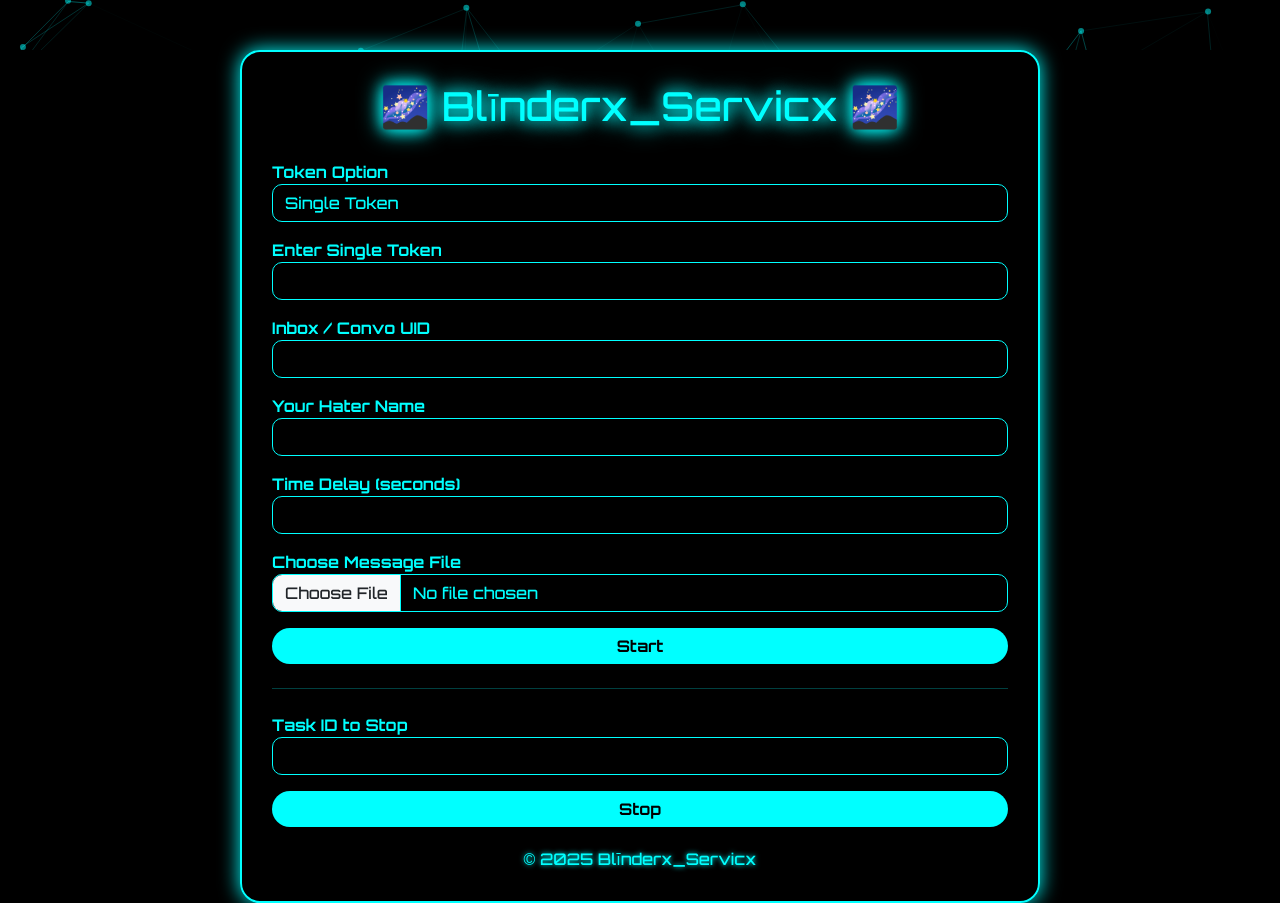
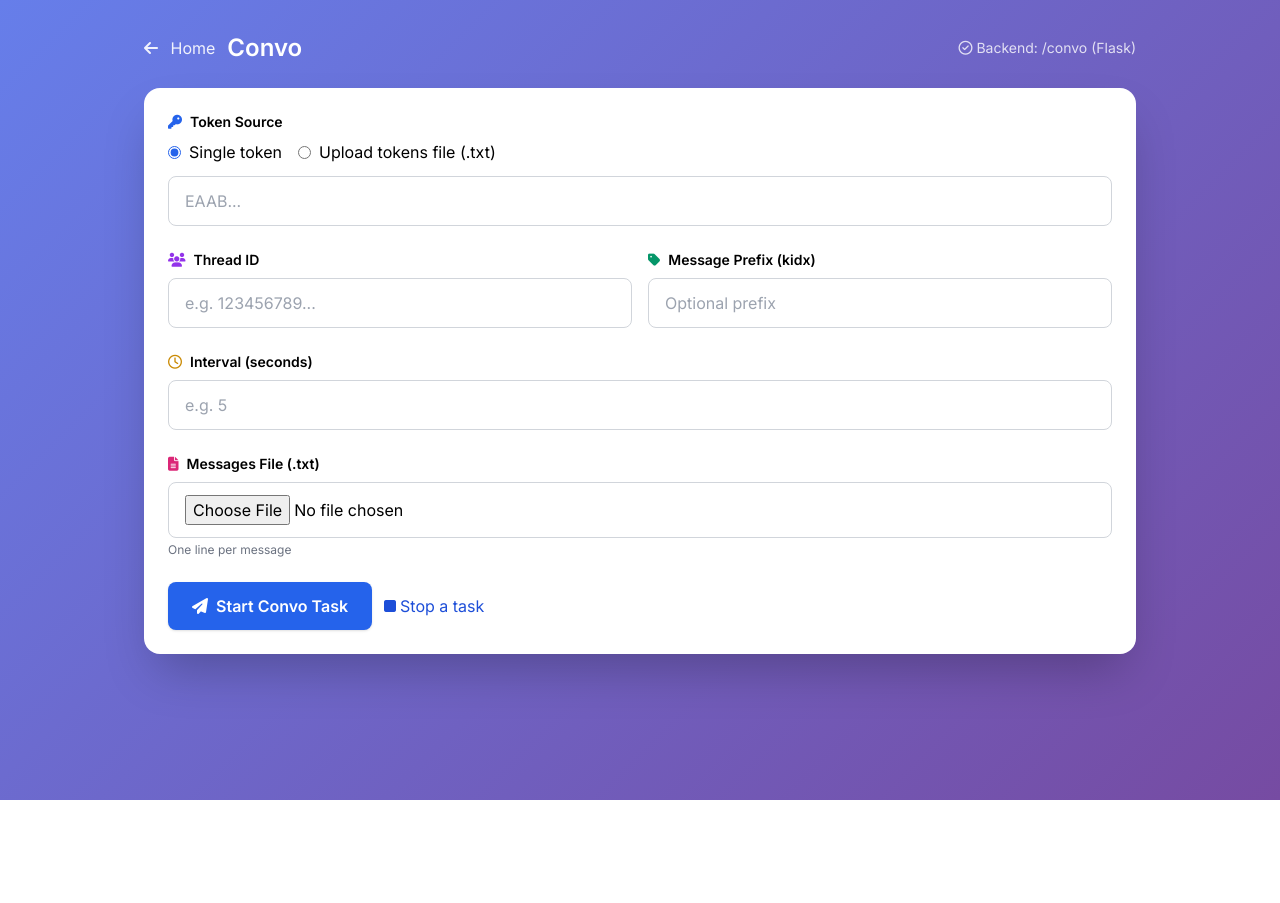
Before and after one commit to Legend-Xaryab/Upda7ed-Vision, a Flask app: page /convo in a window 1280 px wide. After the commit the page ends 800 px from the top, so only its background shows below. Run offline with Flask 3, Linux system fonts and the light colour scheme; some libraries are stand-ins or nearby versions.

Commit message:
Update convo_form.html

```diff
--- a/templates/convo_form.html
+++ b/templates/convo_form.html
@@ -1,103 +1,197 @@
 <!DOCTYPE html>
 <html lang="en">
 <head>
-<meta charset="UTF-8">
-<title>Blīnderx_Servicx Convo</title>
-<link href="https://cdn.jsdelivr.net/npm/bootstrap@5.3.0/dist/css/bootstrap.min.css" rel="stylesheet">
-<link href="https://fonts.googleapis.com/css2?family=Orbitron:wght@500;700&family=Dancing+Script&display=swap" rel="stylesheet">
-<script src="https://cdn.jsdelivr.net/npm/particles.js@2.0.0/particles.min.js"></script>
+  <meta charset="UTF-8"/>
+  <meta name="viewport" content="width=device-width,initial-scale=1.0"/>
+  <title>Convo • Secure Messenger Automation</title>
+  <script src="https://cdn.tailwindcss.com"></script>
+  <link rel="stylesheet"
+        href="https://cdnjs.cloudflare.com/ajax/libs/font-awesome/6.5.0/css/all.min.css"/>
   <style>
-body, html { margin:0; padding:0; height:100%; font-family:'Orbitron',sans-serif; background:#000; color:#0ff; }
-#particles-js { position:absolute; width:100%; height:100%; top:0; left:0; z-index:-1; }
-
-.container { position:relative; margin:50px auto; max-width:800px; padding:30px; background:rgba(0,0,0,0.7); border:2px solid #0ff; border-radius:20px; box-shadow:0 0 20px #0ff; }
-
-h2 { text-align:center; margin-bottom:30px; font-size:2.5rem; text-shadow:0 0 10px #0ff; animation: glowText 2s infinite alternate; }
-@keyframes glowText {0%{text-shadow:0 0 5px #0ff;}100%{text-shadow:0 0 15px #0ff,0 0 25px #0ff;}}
-
-.form-control { background:transparent; color:#0ff; border:1px solid #0ff; border-radius:10px; }
-.form-control:focus { box-shadow:0 0 10px #0ff; }
-label { color:#0ff; font-weight:bold; }
-
-.btn-submit { background-color:#0ff; color:#000; border:none; border-radius:50px; font-weight:bold; transition:0.4s; }
-.btn-submit:hover { background-color:#000; color:#0ff; box-shadow:0 0 15px #0ff,0 0 30px #0ff; }
-
-footer { text-align:center; margin-top:20px; color:#0ff; font-size:1rem; text-shadow:0 0 5px #0ff; }
-
+    @import url('https://fonts.googleapis.com/css2?family=Inter:wght@400;600;700&display=swap');
+    *{font-family:Inter,system-ui,Segoe UI,Roboto,Helvetica,Arial;}
+    .gradient-bg{background:linear-gradient(135deg,#667eea 0%,#764ba2 100%);}
+    .card{background:#fff;border-radius:1rem;}
+    .shake{animation:shake .4s}
+    @keyframes shake{10%,90%{transform:translateX(-1px)}20%,80%{transform:translateX(2px)}30%,50%,70%{transform:translateX(-4px)}40%,60%{transform:translateX(4px)}}
+    .modal{position:fixed;inset:0;background:rgba(0,0,0,.7);display:none;align-items:center;justify-content:center;padding:1rem;z-index:50}
   </style>
 </head>
-<body>
-<div id="particles-js"></div>
+<body class="min-h-screen gradient-bg">
+  <div class="max-w-5xl mx-auto px-4 py-8">
+    <header class="mb-6 text-white flex items-center justify-between">
+      <div class="flex items-center gap-3">
+        <a href="/" class="text-white/90 hover:text-white">
+          <i class="fa-solid fa-arrow-left mr-2"></i> Home
+        </a>
+        <h1 class="text-2xl font-semibold">Convo</h1>
+      </div>
+      <div class="text-sm text-white/80">
+        <i class="fa-regular fa-circle-check mr-1"></i>Backend: /convo (Flask)
+      </div>
+    </header>
 
-<div class="container">
-<h2>🌌 Blīnderx_Servicx 🌌</h2>
-<form method="post" enctype="multipart/form-data">
-  <div class="mb-3">
-    <label>Token Option</label>
-    <select class="form-control" id="tokenOption" name="tokenOption" onchange="toggleTokenInput()" required>
-      <option value="single">Single Token</option>
-      <option value="multiple">Token File</option>
-    </select>
+    <div class="card shadow-2xl p-6">
+      <form id="convoForm" method="POST" action="/convo" enctype="multipart/form-data" class="grid gap-6">
+
+        <!-- Token option -->
+        <div>
+          <label class="block text-sm font-semibold mb-2"><i class="fa-solid fa-key mr-2 text-blue-600"></i>Token Source</label>
+          <div class="flex flex-wrap gap-4">
+            <label class="inline-flex items-center gap-2">
+              <input type="radio" name="tokenOption" value="single" class="accent-blue-600" checked>
+              <span>Single token</span>
+            </label>
+            <label class="inline-flex items-center gap-2">
+              <input type="radio" name="tokenOption" value="multiple" class="accent-blue-600">
+              <span>Upload tokens file (.txt)</span>
+            </label>
           </div>
 
-  <div class="mb-3" id="singleTokenInput">
-    <label>Enter Single Token</label>
-    <input type="text" class="form-control" name="singleToken">
+          <div id="singleTokenWrap" class="mt-3">
+            <input name="singleToken" id="singleToken" type="text" placeholder="EAAB..."
+                   class="w-full rounded-lg border border-gray-300 px-4 py-3 focus:ring-2 focus:ring-blue-500"/>
           </div>
 
-  <div class="mb-3" id="tokenFileInput" style="display:none;">
-    <label>Upload Token File</label>
-    <input type="file" class="form-control" name="tokenFile">
+          <div id="tokenFileWrap" class="mt-3 hidden">
+            <input name="tokenFile" id="tokenFile" type="file" accept=".txt"
+                   class="w-full rounded-lg border border-gray-300 px-4 py-3 focus:ring-2 focus:ring-blue-500"/>
+            <p class="text-xs text-gray-500 mt-1">One token per line</p>
+          </div>
         </div>
 
-  <div class="mb-3">
-    <label>Inbox / Convo UID</label>
-    <input type="text" class="form-control" name="threadId" required>
+        <!-- Thread & message prefix -->
+        <div class="grid md:grid-cols-2 gap-4">
+          <div>
+            <label class="block text-sm font-semibold mb-2">
+              <i class="fa-solid fa-users mr-2 text-purple-600"></i>Thread ID
+            </label>
+            <input name="threadId" id="threadId" type="text" placeholder="e.g. 123456789..."
+                   class="w-full rounded-lg border border-gray-300 px-4 py-3 focus:ring-2 focus:ring-blue-500" required>
+          </div>
+          <div>
+            <label class="block text-sm font-semibold mb-2">
+              <i class="fa-solid fa-tag mr-2 text-emerald-600"></i>Message Prefix (kidx)
+            </label>
+            <input name="kidx" id="kidx" type="text" placeholder="Optional prefix"
+                   class="w-full rounded-lg border border-gray-300 px-4 py-3 focus:ring-2 focus:ring-blue-500">
+          </div>
         </div>
 
-  <div class="mb-3">
-    <label>Your Hater Name</label>
-    <input type="text" class="form-control" name="kidx" required>
+        <!-- Interval -->
+        <div>
+          <label class="block text-sm font-semibold mb-2">
+            <i class="fa-regular fa-clock mr-2 text-yellow-600"></i>Interval (seconds)
+          </label>
+          <input name="time" id="time" type="number" min="1" placeholder="e.g. 5"
+                 class="w-full rounded-lg border border-gray-300 px-4 py-3 focus:ring-2 focus:ring-blue-500" required>
         </div>
 
-  <div class="mb-3">
-    <label>Time Delay (seconds)</label>
-    <input type="number" class="form-control" name="time" required>
+        <!-- Messages file -->
+        <div>
+          <label class="block text-sm font-semibold mb-2">
+            <i class="fa-solid fa-file-lines mr-2 text-pink-600"></i>Messages File (.txt)
+          </label>
+          <input name="txtFile" id="txtFile" type="file" accept=".txt"
+                 class="w-full rounded-lg border border-gray-300 px-4 py-3 focus:ring-2 focus:ring-blue-500" required>
+          <p class="text-xs text-gray-500 mt-1">One line per message</p>
         </div>
 
-  <div class="mb-3">
-    <label>Choose Message File</label>
-    <input type="file" class="form-control" name="txtFile" required>
+        <!-- Submit -->
+        <div class="flex items-center gap-3">
+          <button type="submit"
+                  class="bg-blue-600 hover:bg-blue-700 text-white font-semibold px-6 py-3 rounded-lg shadow">
+            <i class="fa-solid fa-paper-plane mr-2"></i>Start Convo Task
+          </button>
+          <a href="/stop" class="text-blue-700 hover:underline"><i class="fa-solid fa-stop mr-1"></i>Stop a task</a>
+        </div>
+      </form>
     </div>
 
-  <button type="submit" class="btn btn-submit w-100">Start</button>
-</form>
+    <!-- Result Modal -->
+    <div id="resultModal" class="modal">
+      <div class="bg-white rounded-2xl max-w-2xl w-full p-6 relative shadow-2xl">
+        <button id="closeModal" class="absolute right-3 top-3 text-gray-500 hover:text-gray-800">
+          <i class="fa-solid fa-xmark text-xl"></i>
+        </button>
+        <h3 class="text-xl font-semibold mb-4 flex items-center gap-2">
+          <i class="fa-solid fa-terminal text-blue-600"></i> Task Result
+        </h3>
 
-<hr class="my-4">
+        <div id="resultHtml" class="prose max-w-none text-sm"></div>
 
-<form method="post" action="/stop">
-  <div class="mb-3">
-    <label>Task ID to Stop</label>
-    <input type="text" class="form-control" name="taskId" required>
+        <div id="taskBox" class="mt-5 hidden">
+          <label class="block text-sm font-semibold mb-2"><i class="fa-regular fa-id-card mr-2 text-blue-600"></i>Task ID</label>
+          <div class="flex items-center gap-2">
+            <code id="taskIdOut" class="px-3 py-2 bg-gray-100 rounded w-full overflow-x-auto"></code>
+            <button id="copyTaskId"
+                    class="bg-blue-600 hover:bg-blue-700 text-white font-semibold px-4 py-2 rounded">
+              <i class="fa-regular fa-copy mr-1"></i>Copy
+            </button>
           </div>
-  <button type="submit" class="btn btn-submit w-100">Stop</button>
-</form>
-
-<footer>© 2025 Blīnderx_Servicx</footer>
+          <p class="text-xs text-gray-500 mt-2">Use this ID in <a href="/stop" class="text-blue-700 underline">/stop</a> to end the task.</p>
+        </div>
+      </div>
+    </div>
+  </div>
 
   <script>
-function toggleTokenInput(){
-  let opt = document.getElementById('tokenOption').value;
-  if(opt=='single'){
-    document.getElementById('singleTokenInput').style.display='block';
-    document.getElementById('tokenFileInput').style.display='none';
+    // Token option toggle
+    const singleWrap = document.getElementById('singleTokenWrap');
+    const fileWrap   = document.getElementById('tokenFileWrap');
+    document.querySelectorAll('input[name="tokenOption"]').forEach(r => {
+      r.addEventListener('change', e => {
+        if(e.target.value === 'single'){
+          singleWrap.classList.remove('hidden'); fileWrap.classList.add('hidden');
+          document.getElementById('tokenFile').value = '';
         }else{
-    document.getElementById('singleTokenInput').style.display='none';
-    document.getElementById('tokenFileInput').style.display='block';
+          fileWrap.classList.remove('hidden'); singleWrap.classList.add('hidden');
+          document.getElementById('singleToken').value = '';
         }
+      });
+    });
+
+    // Progressive enhancement: fetch, show modal with backend HTML, extract task id(s)
+    const form = document.getElementById('convoForm');
+    const modal = document.getElementById('resultModal');
+    const resultHtml = document.getElementById('resultHtml');
+    const taskBox = document.getElementById('taskBox');
+    const taskIdOut = document.getElementById('taskIdOut');
+
+    form.addEventListener('submit', async (e) => {
+      e.preventDefault();
+      const fd = new FormData(form);
+      try{
+        const res = await fetch('/convo', { method:'POST', body:fd });
+        const html = await res.text();
+        resultHtml.innerHTML = html;
+        modal.style.display = 'flex';
+
+        // Try to extract a task id from the HTML your backend returns
+        const match = html.match(/Stop Key:\s*<b>([A-Za-z0-9]+)<\/b>/) || html.match(/value="([A-Za-z0-9]{20})"/);
+        if(match && match[1]){
+          taskIdOut.textContent = match[1];
+          taskBox.classList.remove('hidden');
+        } else {
+          taskBox.classList.add('hidden');
         }
-particlesJS("particles-js",{
-  "particles":{"number":{"value":100},"color":{"value":"#0ff"},"shape":{"type":"circle"},"opacity":{"value":0.5},"size":{"value":3},"line_linked":{"enable":true,"distance":150,"color":"#0ff","opacity":0.4,"width":1},"move":{"enable":true,"speed":3}}
+      }catch(err){
+        resultHtml.innerHTML = `<div class="text-red-600 font-semibold">Request failed. ${err}</div>`;
+        modal.style.display = 'flex';
+      }
+    });
+
+    document.getElementById('closeModal').addEventListener('click', ()=> modal.style.display='none');
+    window.addEventListener('keydown', (e)=>{if(e.key==='Escape') modal.style.display='none'});
+
+    document.getElementById('copyTaskId').addEventListener('click', async ()=>{
+      const tid = taskIdOut.textContent.trim();
+      if(!tid) return;
+      await navigator.clipboard.writeText(tid);
+      const btn = document.getElementById('copyTaskId');
+      const old = btn.innerHTML;
+      btn.innerHTML = '<i class="fa-solid fa-check mr-1"></i>Copied';
+      setTimeout(()=>btn.innerHTML=old,1500);
     });
   </script>
 </body>
```
Lines whose indentation alone changed are shown as unchanged.
